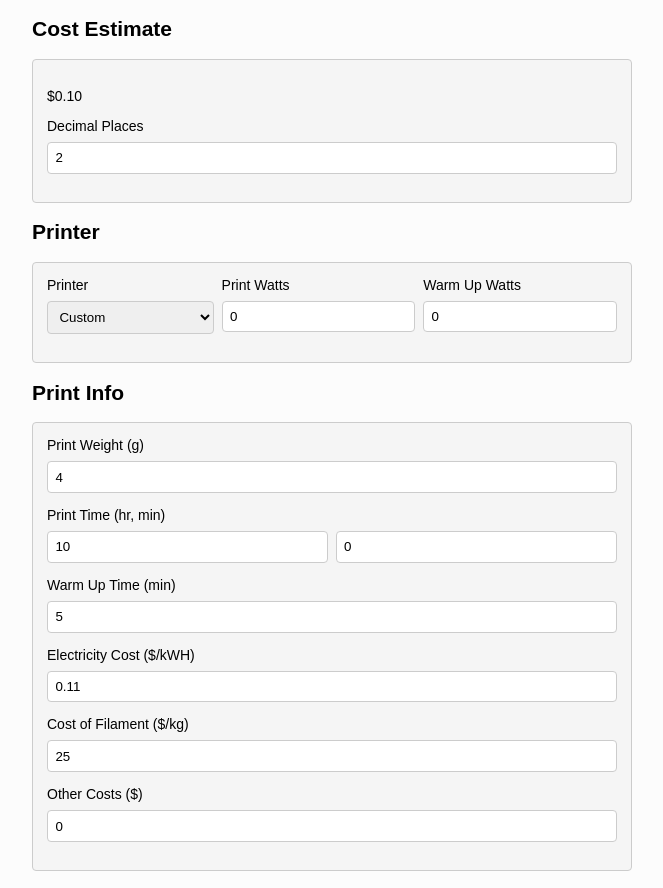
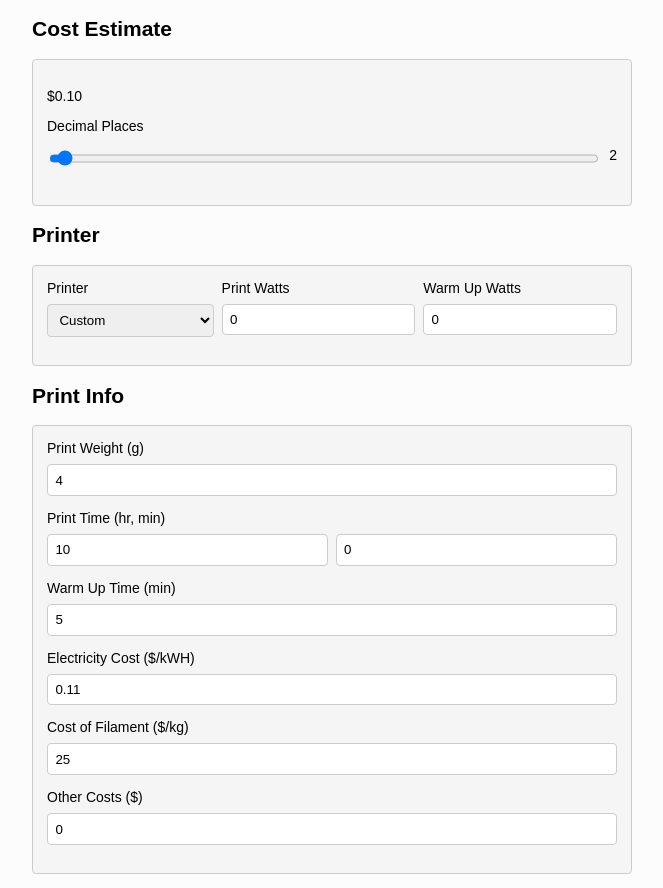
Before and after one commit to willuhmjs/printstimate, a SvelteKit app: page / in a window 1280 px wide. Shown: the whole page, without its empty margins (308-971 px from the left). Built offline with nearby package versions, Linux system fonts and the light colour scheme.

Commit message:
feat: range

```diff
--- a/src/routes/+page.svelte
+++ b/src/routes/+page.svelte
@@ -44,15 +44,16 @@
 		<div class="inputItem">
 			<label for="toFixed">Decimal Places</label>
 			<br />
-			<div class="inputContent">
+			<div class="inputContent rangeContent">
 				<input
 					min="2"
 					max="10"
 					placeholder="Decimal Places"
 					id="toFixed"
-					type="number"
+					type="range"
 					bind:value={toFixed}
 				/>
+				<output for="toFixed">{toFixed}</output>
 			</div>
 	</Box>
 	<Box title="Printer">
@@ -196,7 +197,15 @@
 		flex: 1;
 	}
 
-	.inputContent input[type='number'] {
+	.rangeContent {
+		display: flex;
+		flex-direction: row;
+		gap: 1ch;
+		vertical-align: middle;
+		align-items: center;
+	}
+
+	.inputContent input[type='number'], .inputContent input[type='range'] {
 		flex: 1;
 		padding: 1ch;
 		border: 1px solid #ccc;
```
